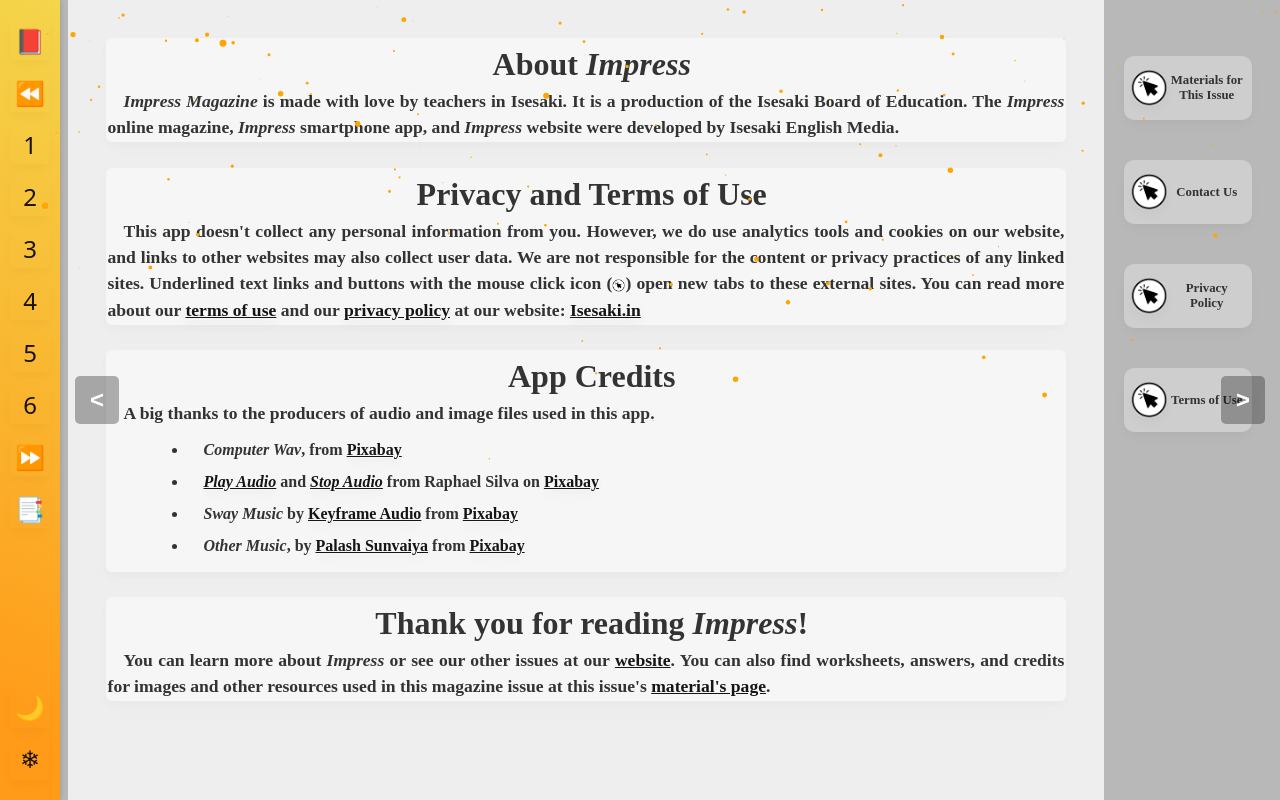
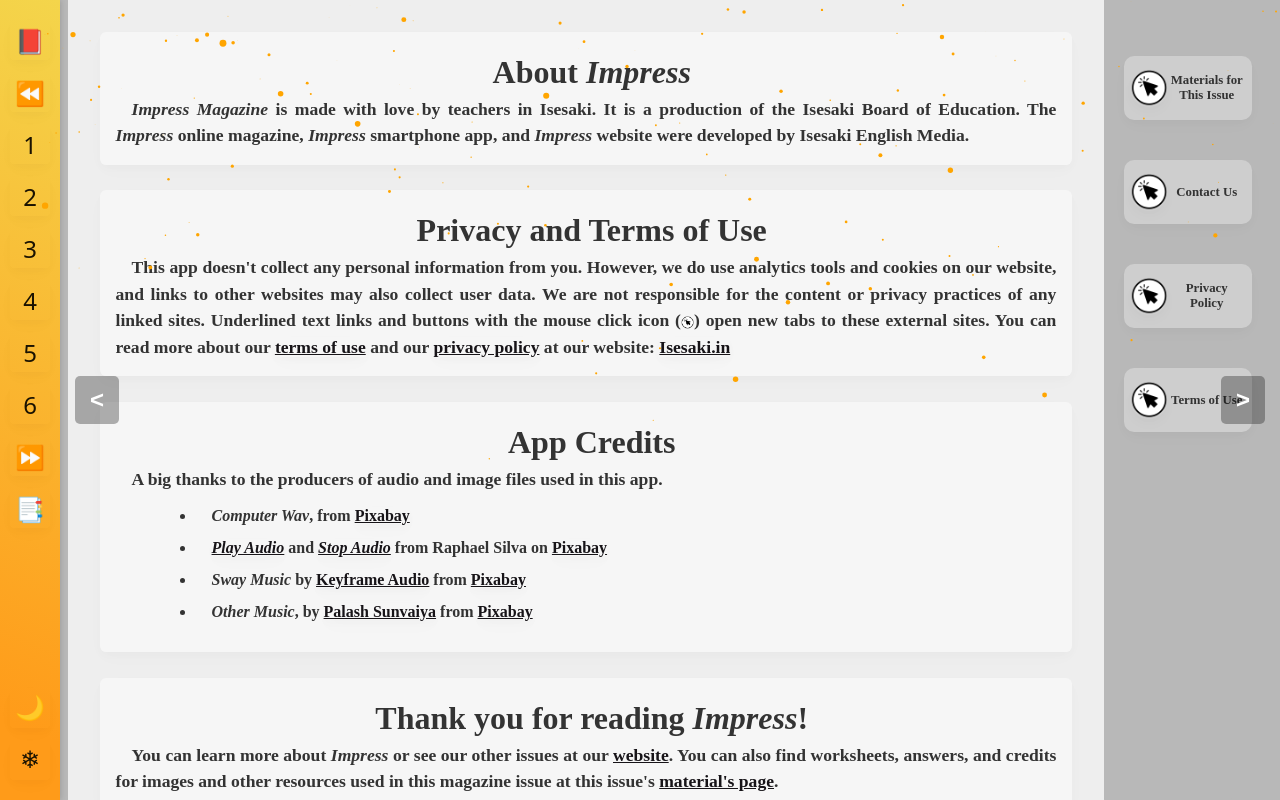
Before and after one commit to tgmgroup/Impress-Fall-2025, a plain HTML site: page about.html in a window 1280 px wide. Drawn offline with Linux system fonts and the light colour scheme; a web font is replaced by a local one.

Commit message:
Update styles-about-blocks.css

```diff
--- a/assets/css/styles-about-blocks.css
+++ b/assets/css/styles-about-blocks.css
@@ -5,7 +5,7 @@
 	gap: 2vw; /* Adjust the gap between blocks */
 	background-color: var(--bg-color-text-divs);
 	height: 100%;
-	padding: 3vw;
+	padding: 2rem;
 	font-size: 3vh;
 	text-align: left;
 	text-indent: 0.9vw;
@@ -22,7 +22,7 @@
 	background-color: var(--bg-color-text-divs); /* Background color for blocks */
 	/* border: 1px solid #cccccc0f;  Border around blocks */
 	border-radius: 0.5vw; /* Rounded corners for blocks */
-	padding: .1rem;
+	padding: 1rem;
 
 	box-shadow: var(--box-shadow); /* Box shadow for depth */
 	-webkit-animation-name: animatetop;
```
